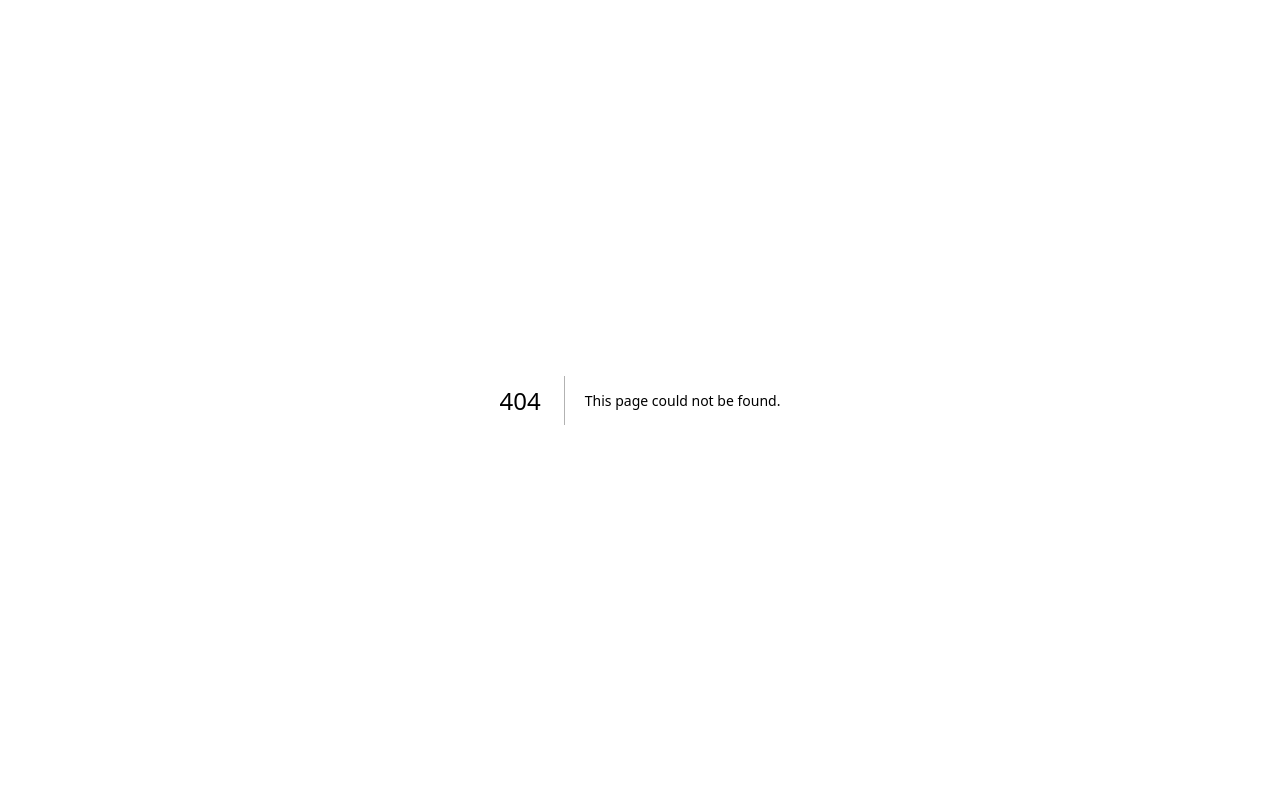
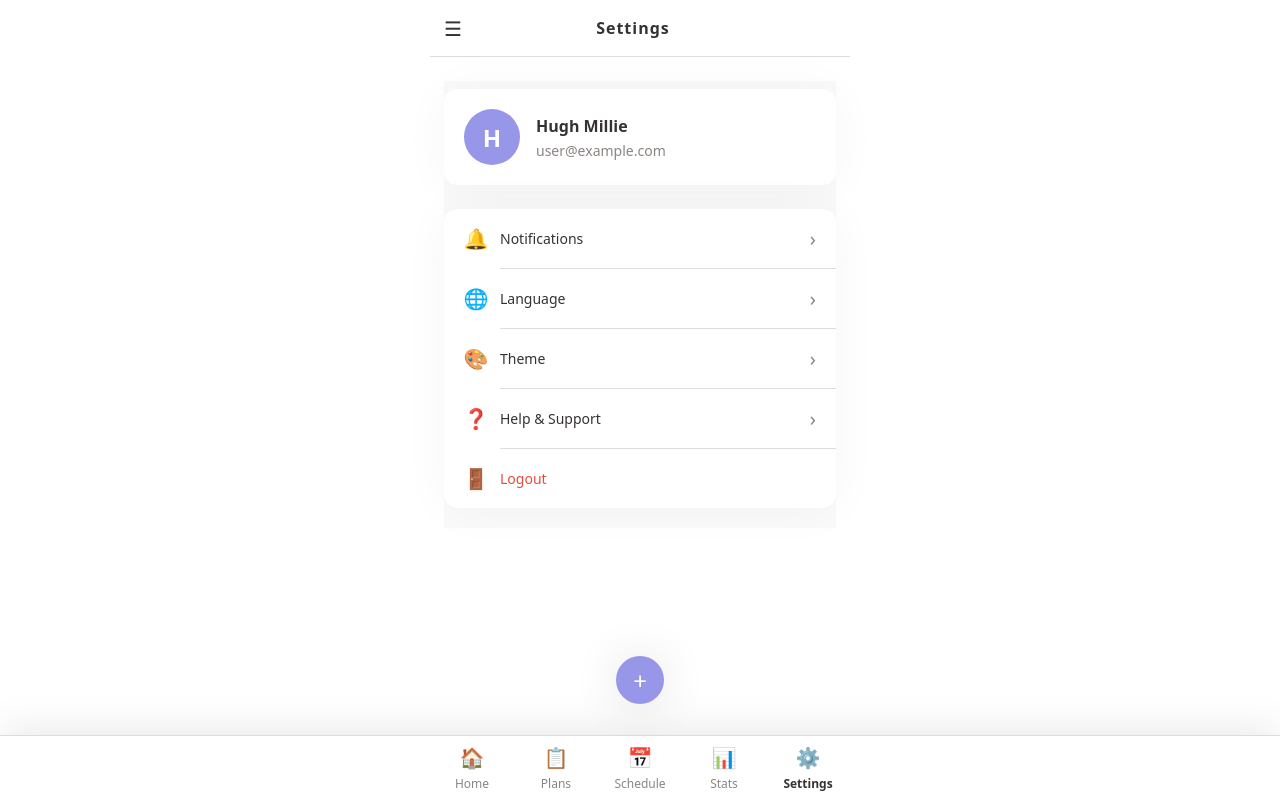
Before and after one commit to Abdukhalim7007/my-planner, a Next.js app: page /settings in a window 1280 px wide. Before the commit this address had no page. Built offline with nearby package versions, Linux system fonts and the light colour scheme.

Commit message:
feat(settings): add settings page (spa)

```diff
--- /dev/null
+++ b/app/mock/settings.ts
@@ -0,0 +1,41 @@
+export interface SettingItem {
+  id: string;
+  label: string;
+  icon: string; // emoji or text placeholder
+  hasChevron?: boolean; // default true
+  isDanger?: boolean; // for logout, etc.
+}
+
+export const mockSettingsItems: SettingItem[] = [
+  {
+    id: 'notifications',
+    label: 'Notifications',
+    icon: '🔔',
+    hasChevron: true,
+  },
+  {
+    id: 'language',
+    label: 'Language',
+    icon: '🌐',
+    hasChevron: true,
+  },
+  {
+    id: 'theme',
+    label: 'Theme',
+    icon: '🎨',
+    hasChevron: true,
+  },
+  {
+    id: 'help',
+    label: 'Help & Support',
+    icon: '❓',
+    hasChevron: true,
+  },
+  {
+    id: 'logout',
+    label: 'Logout',
+    icon: '🚪',
+    hasChevron: false,
+    isDanger: true,
+  },
+];
--- /dev/null
+++ b/app/settings/page.module.scss
@@ -0,0 +1,134 @@
+@use '../../styles/tokens' as t;
+@use '../../styles/mixins' as m;
+@use "sass:color";
+
+.container {
+  display: flex;
+  flex-direction: column;
+  gap: 24px;
+  background: t.$bgBase;
+  min-height: 100%;
+  padding-bottom: 20px;
+}
+
+// Profile Section
+.profileSection {
+  margin-top: 8px;
+}
+
+.profileCard {
+  background: t.$bgCard;
+  border-radius: t.$radiusCard;
+  box-shadow: t.$shadowCard;
+  padding: 20px;
+  display: flex;
+  align-items: center;
+  gap: 16px;
+}
+
+.profileAvatar {
+  width: 56px;
+  height: 56px;
+  border-radius: 50%;
+  background: t.$purple;
+  color: white;
+  display: flex;
+  align-items: center;
+  justify-content: center;
+  font-size: 24px;
+  font-weight: 600;
+  flex-shrink: 0;
+}
+
+.profileInfo {
+  flex: 1;
+  display: flex;
+  flex-direction: column;
+  gap: 4px;
+}
+
+.profileName {
+  font-size: 16px;
+  font-weight: 600;
+  color: t.$textPrimary;
+}
+
+.profileEmail {
+  font-size: 14px;
+  color: t.$textSecondary;
+}
+
+// Settings Section
+.settingsSection {
+  display: flex;
+  flex-direction: column;
+}
+
+.settingsCard {
+  background: t.$bgCard;
+  border-radius: t.$radiusCard;
+  box-shadow: t.$shadowCard;
+  overflow: hidden;
+}
+
+.settingItem {
+  width: 100%;
+  display: flex;
+  align-items: center;
+  justify-content: space-between;
+  padding: 16px 20px;
+  background: none;
+  border: none;
+  cursor: pointer;
+  transition: background-color 0.2s;
+  text-align: left;
+
+  &:hover {
+    background: t.$bgGray;
+  }
+
+  &:active {
+    background: color.adjust(t.$bgGray, $lightness: -2%);
+  }
+}
+
+.settingItemDanger {
+  .settingLabel {
+    color: #E74C3C; // Red for logout
+  }
+}
+
+.settingLeft {
+  display: flex;
+  align-items: center;
+  gap: 12px;
+  flex: 1;
+}
+
+.settingIcon {
+  font-size: 20px;
+  width: 24px;
+  display: flex;
+  align-items: center;
+  justify-content: center;
+  flex-shrink: 0;
+}
+
+.settingLabel {
+  font-size: 14px;
+  font-weight: 500;
+  color: t.$textPrimary;
+}
+
+.settingChevron {
+  font-size: 20px;
+  color: t.$textSecondary;
+  flex-shrink: 0;
+  margin-left: 12px;
+}
+
+.settingDivider {
+  height: 1px;
+  background: t.$borderLight;
+  margin-left: 56px; // Align with text (icon 24px + gap 12px + padding 20px)
+}
--- /dev/null
+++ b/app/settings/page.tsx
@@ -0,0 +1,53 @@
+'use client';
+
+import MobileShell from '../components/MobileShell';
+import { mockUser } from '../mock/user';
+import { mockSettingsItems } from '../mock/settings';
+import styles from './page.module.scss';
+
+export default function SettingsPage() {
+  return (
+    <MobileShell title="Settings">
+      <div className={styles.container}>
+        {/* Profile Card */}
+        <section className={styles.profileSection}>
+          <div className={styles.profileCard}>
+            <div className={styles.profileAvatar}>
+              {mockUser.displayName.charAt(0)}
+            </div>
+            <div className={styles.profileInfo}>
+              <div className={styles.profileName}>{mockUser.displayName}</div>
+              <div className={styles.profileEmail}>user@example.com</div>
+            </div>
+          </div>
+        </section>
+
+        {/* Settings List */}
+        <section className={styles.settingsSection}>
+          <div className={styles.settingsCard}>
+            {mockSettingsItems.map((item, index) => (
+              <div key={item.id}>
+                <button
+                  className={`${styles.settingItem} ${
+                    item.isDanger ? styles.settingItemDanger : ''
+                  }`}
+                >
+                  <div className={styles.settingLeft}>
+                    <span className={styles.settingIcon}>{item.icon}</span>
+                    <span className={styles.settingLabel}>{item.label}</span>
+                  </div>
+                  {item.hasChevron && (
+                    <span className={styles.settingChevron}>›</span>
+                  )}
+                </button>
+                {index < mockSettingsItems.length - 1 && (
+                  <div className={styles.settingDivider} />
+                )}
+              </div>
+            ))}
+          </div>
+        </section>
+      </div>
+    </MobileShell>
+  );
+}
```
